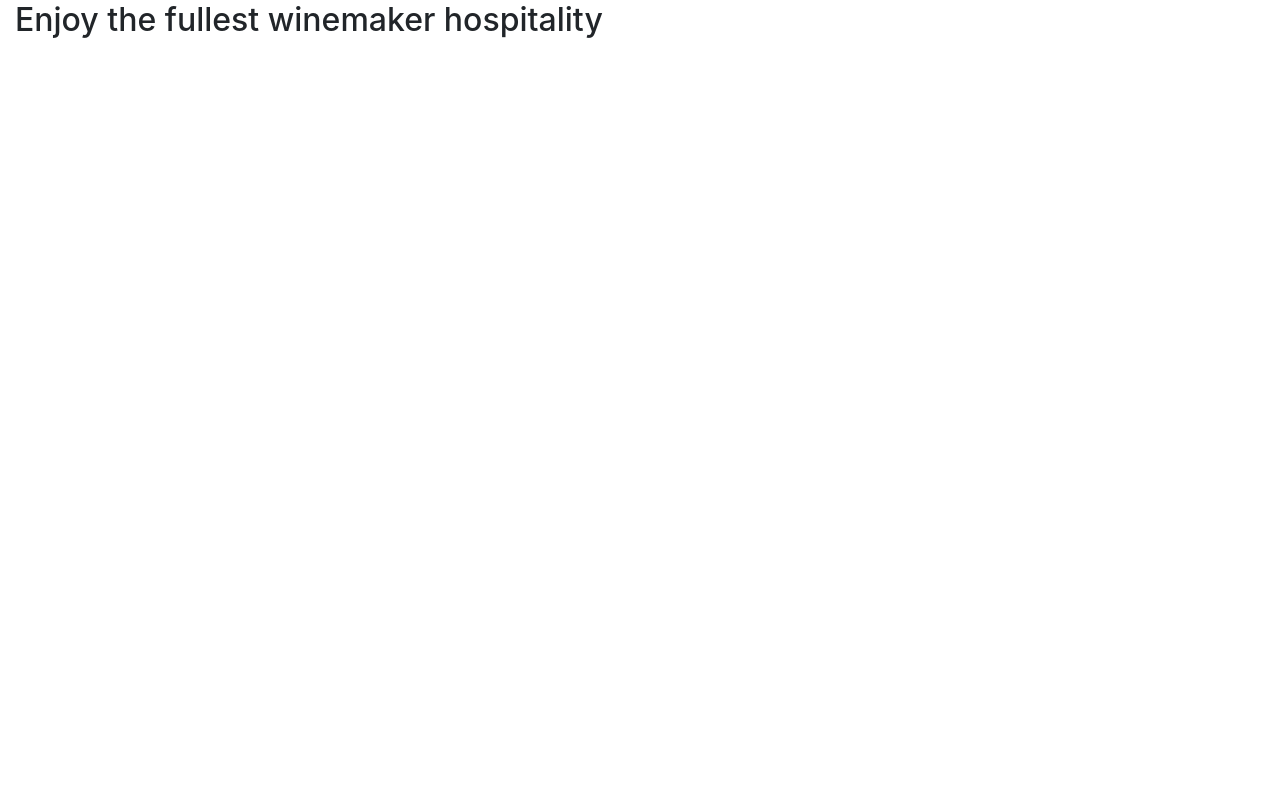
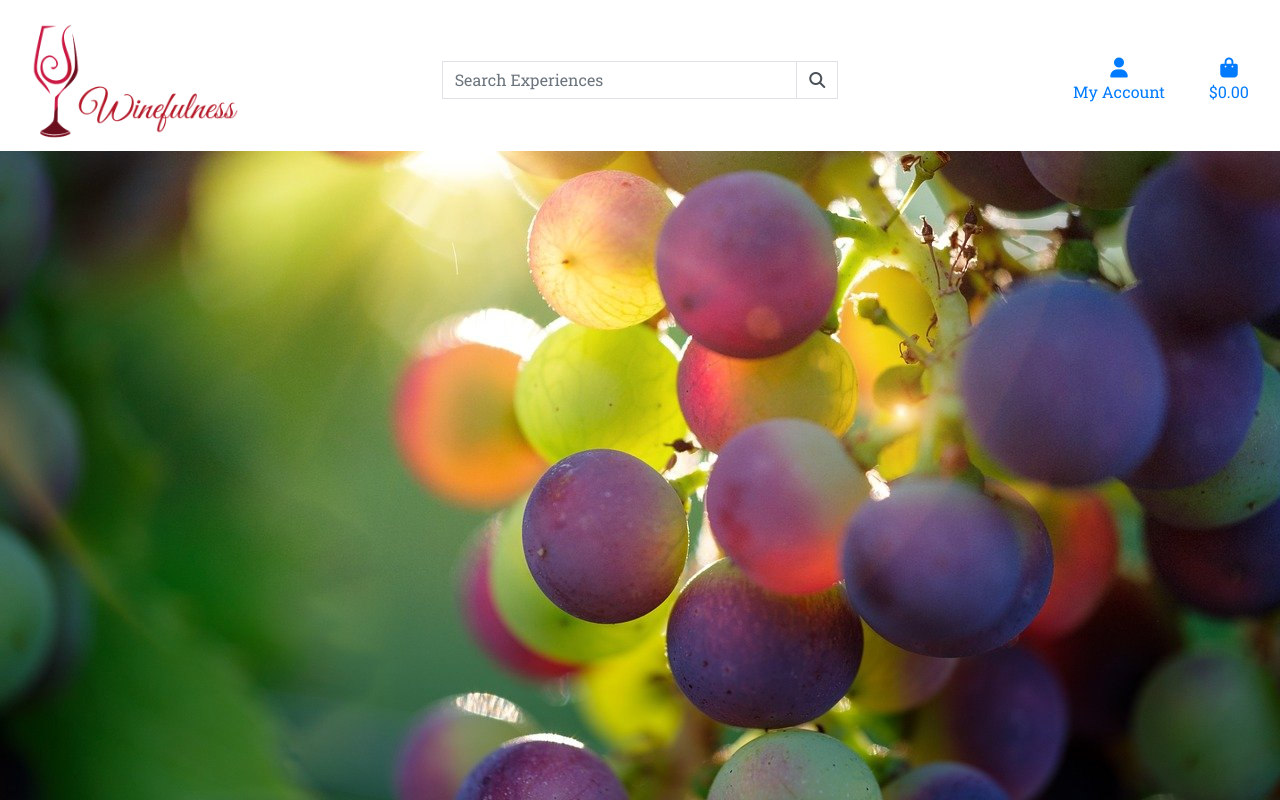
Before and after one commit to Nicola2309/Winefulness, a Django app: page / in a window 1280 px wide. Run offline with Django 3.2, Linux system fonts and the light colour scheme; some libraries are stand-ins or nearby versions.

Commit message:
Added CSS to homepage and navbar

```diff
--- /dev/null
+++ b/static/css/base.css
@@ -0,0 +1,45 @@
+html {
+    height: 100%;
+}
+
+body {
+    background: url('../../media/grapes.jpg');
+    background-size: cover;
+    color: #333;
+    height: calc(100vh - 201px);
+    font-family: 'Roboto Slab', serif;
+}
+
+#wine-logo {
+    width: 57%!important;
+}
+
+.shop-now-btn {
+    background: red;
+    color: white;
+    min-width: 210px;
+}
+
+.shop-now-btn:hover,
+.shop-now-btn:active,
+.shop-now-btn:focus {
+    background: orange;
+}
+
+/* --- Media Queries --- */
+
+@media (min-width: 1200px) {
+    .container {
+        max-width: 80%;
+    }
+}
+
+@media (min-width: 992px) {
+    .fixed-top-lg-screens {
+        position: fixed;
+        top: 0;
+        right: 0;
+        left: 0;
+        z-index: 15;
+    }
+}
--- a/templates/base.html
+++ b/templates/base.html
@@ -14,7 +14,11 @@
     {% endblock %}
 
     {% block corecss %}
+        <script src="https://kit.fontawesome.com/3c78141292.js" crossorigin="anonymous"></script>
         <link rel="stylesheet" href="https://maxcdn.bootstrapcdn.com/bootstrap/4.0.0/css/bootstrap.min.css" integrity="sha384-Gn5384xqQ1aoWXA+058RXPxPg6fy4IWvTNh0E263XmFcJlSAwiGgFAW/dAiS6JXm" crossorigin="anonymous">
+        <link rel="preconnect" href="https://fonts.gstatic.com">
+        <link href="https://fonts.googleapis.com/css2?family=Roboto+Slab&family=Rubik&display=swap" rel="stylesheet">
+        <link rel="stylesheet" href="../static/css/base.css">
     {% endblock %}
 
     {% block extra_css %}
@@ -32,7 +36,68 @@
     <title>Winefulness</title>
   </head>
   <body>
-      <header class="container-fluid fixed-top"></header>
+      <header class="container-fluid fixed-top">
+          <div id="topnav" class="row bg-white pt-lg-2 d-none d-lg-flex">
+              <div class="col-12 col-lg-4 text-center text-lg-left">
+                <a href="{% url 'home' %}" class="nav-link main-logo-link">
+                    <img src="../media/logo1-transpa.png" alt="company logo" id="wine-logo">
+                </a>
+              </div>
+              <div class="col-12 col-lg-4 my-auto">
+                  <form method="GET" action="">
+                      <div class="input-group w-100">
+                          <input type="text" class="form-control border border-black rounded-0" name="q" placeholder="Search Experiences">
+                          <div class="input-group-append">
+                              <button class="form-control btn btn-red border border-black rounded-0" type="submit">
+                                  <span class="icon">
+                                      <i class="fas fa-search"></i>
+                                  </span>
+                              </button>
+                          </div>
+                      </div>
+                  </form>
+              </div>
+              <div class="col-12 col-lg-4 my-auto">
+                  <ul class="list-inline list-unstyled text-center text-lg-right my-0">
+                    <li class="list-inline-item dropdown">
+                        <a href="#" class="nav-link" id="search-ops" data-toggle="dropdown" aria-haspopup="true" aria-expanded="false">
+                            <div class="text-center">
+                                <div>
+                                    <i class="fas fa-user fa-lg"></i></div>
+                                    <p class="my-0">My Account</p>
+                            </div>
+                        </a>
+                        <div class="dropdown-menu border-0" aria-labelledby="search-ops">
+                            {% if request.user.is_authenticated %}
+                                {% if request.user.is_superuser %}
+                                    <a href="" class="dropdown-item">Product Menagement</a>
+                                {% endif %}
+                                <a href="" class="dropdown-item">My Profile</a>
+                                <a href="{% url 'account_logout' %}" class="dropdown-item">Logout</a>
+                            {% else %}
+                                <a href="{% url 'account_signup' %}" class="dropdown-item">Register</a>
+                                <a href="{% url 'account_login' %}" class="dropdown-item">Login</a>
+                            {% endif %}
+                        </div>
+                    </li>
+                    <li class="list-inline-item">
+                        <a href="" class="{% if grand_total %}text-info font-weight-bold{% else %}text-black{% endif %} nav-link">
+                            <div class="text-center">
+                                <div><i class="fas fa-shopping-bag fa-lg"></i></div>
+                                <p class="my-0">
+                                    {% if grand_total %}
+                                        ${{ grand_total|floatformat:2 }}
+                                    {% else %}
+                                        $0.00
+                                    {% endif %}
+                                </p>
+                            </div>
+                        </a>
+                    </li>
+                  </ul>
+              </div>
+          </div>
+      </header>
 
     {% if messages %}
         <div class="message-container"></div>
--- a/winefulness/settings.py
+++ b/winefulness/settings.py
@@ -149,6 +149,10 @@ USE_TZ = True
 # https://docs.djangoproject.com/en/3.2/howto/static-files/
 
 STATIC_URL = '/static/'
+STATICFILES_DIRS = (os.path.join(BASE_DIR, 'static'),)
+
+MEDIA_URL = '/media/'
+MEDIA_ROOT = os.path.join(BASE_DIR, 'media')
 
 # Default primary key field type
 # https://docs.djangoproject.com/en/3.2/ref/settings/#default-auto-field
--- a/winefulness/urls.py
+++ b/winefulness/urls.py
@@ -15,9 +15,11 @@ Including another URLconf
 """
 from django.contrib import admin
 from django.urls import path, include
+from django.conf import settings
+from django.conf.urls.static import static
 
 urlpatterns = [
     path('admin/', admin.site.urls),
     path('accounts/', include('allauth.urls')),
     path('', include('home.urls')),
-]
+] + static(settings.MEDIA_URL, document_root=settings.MEDIA_ROOT)
```
Also changed, not shown: home/templates/home/index.html (renamed from home/template/home/index.html).
